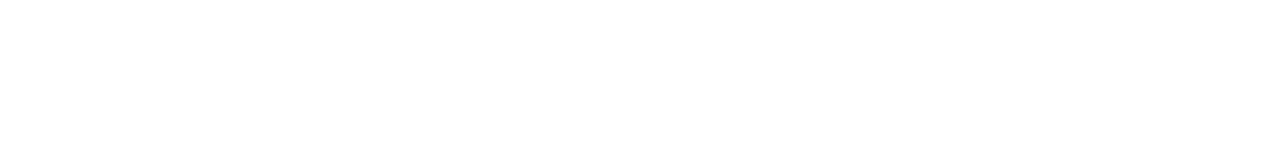
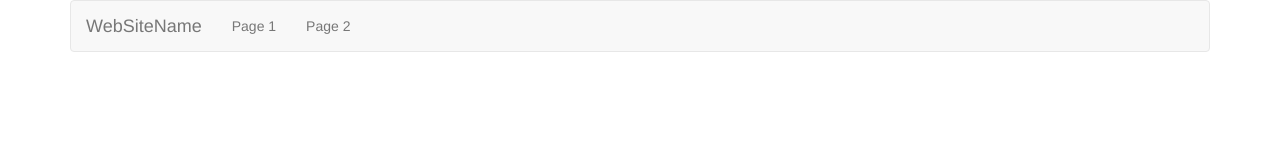
Before and after one commit to haburina/hello, a plain HTML site: page index.html in a window 1280 px wide. Drawn offline with nearby package versions, Linux system fonts and the light colour scheme.

Commit message:
bfg
bfgbfb

```diff
--- a/index.html
+++ b/index.html
@@ -1,7 +1,7 @@
 <!DOCTYPE html>
 <html lang="en">
   <head>
-    <title>Hab</title>
+    <title>Dog Project</title>
     <meta-charset="utf-8">
     <meta name="viewport" content="width=device-width, initial-scale=1">
     <link rel="stylesheet" href="http://maxcdn.bootstrapcdn.com/bootstrap/3.3.4/css/bootstrap.min.css">
@@ -10,5 +10,21 @@
   </head>
   <body>
 
+    <div class="container">
+      <nav class="navbar navbar-default">
+        <div class="container-fluid">
+          <div class="navbar-header">
+            <a class="navbar-brand" href="#">WebSiteName</a>
+          </div>
+          <div>
+            <ul class="nav navbar-nav">
+              <li><a href="#">Page 1</a></li>
+              <li><a href="#">Page 2</a></li>
+            <ul>
+          </div>
+        </div>
+      </nav>
+    </div>
+
   </body>
 </html>
```
